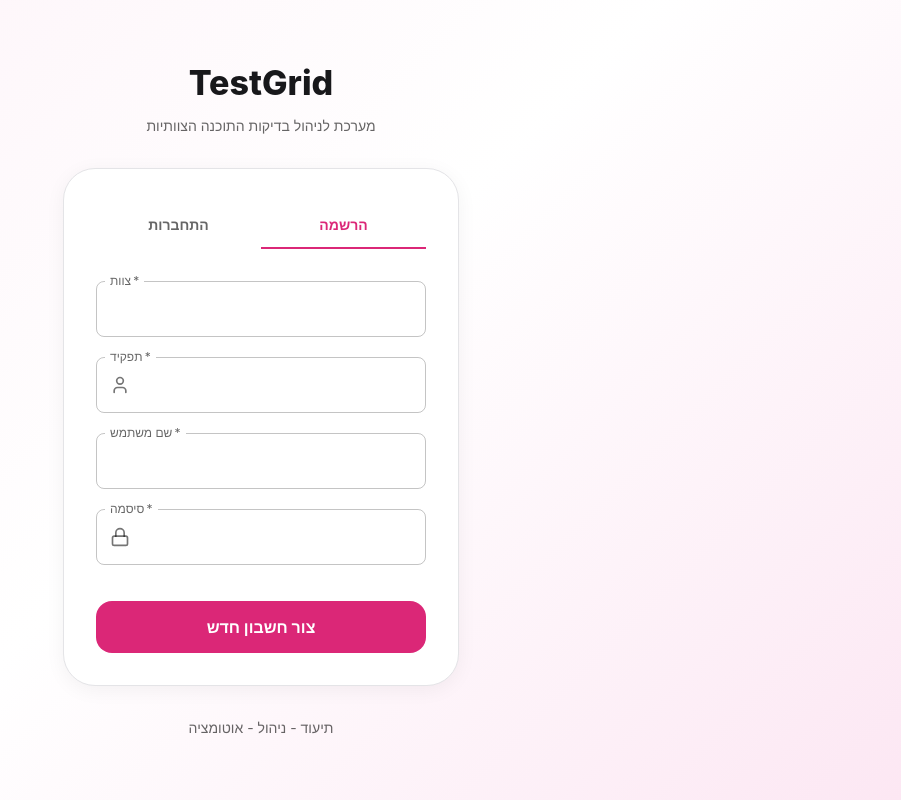
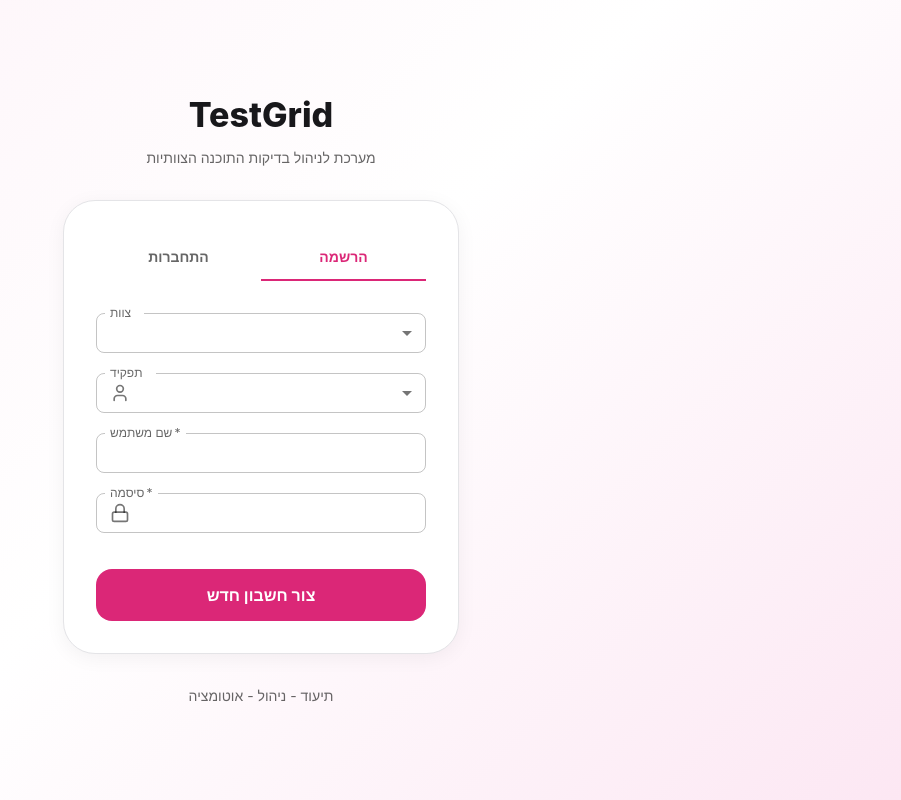
Before and after one commit to TamarGrossman12345/TestGrid-frontend, a React (Vite) app: page /login in a window 1280 px wide. Both pictures are taken after a click on the tab "הרשמה". Shown: the whole page, without its empty margins (379-1280 px from the left). Built offline with nearby package versions, Linux system fonts and the light colour scheme; no server answers; some icons are missing.

Commit message:
fixing the loginScreen component

```diff
--- a/src/pages/LoginScreen.tsx
+++ b/src/pages/LoginScreen.tsx
@@ -12,10 +12,15 @@ import {
   Link,
   InputAdornment,
   Container,
+  MenuItem,
+  Select,
+  OutlinedInput,
+  InputLabel,
+  FormControl,
 } from "@mui/material";
 import GroupsIcon from "@mui/icons-material/Groups";
 import DriveFileRenameOutlineIcon from "@mui/icons-material/DriveFileRenameOutline";
-import { LogIn, Mail, Lock, User } from "lucide-react";
+import { Lock, User } from "lucide-react";
 import { useNavigate } from "react-router-dom";
 import { useAuth } from "../context/AuthContext";
 import Logo from "../components/common/Logo";
@@ -33,8 +38,8 @@ export const LoginScreen = () => {
   const handleSubmit = async (e: React.FormEvent) => {
     e.preventDefault();
 
-    // כאן בעתיד תבוא הקריאה האמיתית ל-Backend (axios.post...)
-    // console.log("מנסה להתחבר עם:", { username, password });
+    // כאן  תבוא הקריאה האמיתית ל-Backend
+
   };
 
   return (
@@ -85,43 +90,71 @@ export const LoginScreen = () => {
 
           <form onSubmit={handleSubmit}>
             <Box sx={{ display: "flex", flexDirection: "column", gap: 2.5 }}>
+              {/* שדות שמופיעים רק בהרשמה */}
               {tabValue === 1 && (
                 <>
-                  <TextField
-                    fullWidth
+                  <FormControl fullWidth size="small">
+                    <InputLabel id="team-select-label">צוות</InputLabel>
+                    <Select
+                      labelId="team-select-label"
                       label="צוות"
                       value={teamName}
                       onChange={(e) => setTeamName(e.target.value)}
                       required
-                    InputProps={{
-                      startAdornment: (
+                      input={
+                        <OutlinedInput
+                          label="צוות"
+                          startAdornment={
                             <InputAdornment position="start">
                               <GroupsIcon sx={{ fontSize: 20 }} />
                             </InputAdornment>
-                      ),
-                    }}
+                          }
                         />
-                  <TextField
-                    fullWidth
+                      }
+                    >
+                      <MenuItem value="teamPrisma">פריזמה</MenuItem>
+                      <MenuItem value="teamNewSpace">ניו ספייס</MenuItem>
+                      <MenuItem value="teamNext">נקסט</MenuItem>
+                      <MenuItem value="teamNexsos">נקסוס</MenuItem>
+                      <MenuItem value="teamPlan">תכנון</MenuItem>
+                      <MenuItem value="teamPanorama">פנורמה</MenuItem>
+                      <MenuItem value="teamSDA">SDA</MenuItem>
+                    </Select>
+                  </FormControl>
+
+                  <FormControl fullWidth size="small">
+                    <InputLabel id="role-select-label">תפקיד</InputLabel>
+                    <Select
+                      labelId="role-select-label"
                       label="תפקיד"
                       value={teamRole}
                       onChange={(e) => setTeamRole(e.target.value)}
                       required
-                    InputProps={{
-                      startAdornment: (
+                      input={
+                        <OutlinedInput
+                          label="תפקיד"
+                          startAdornment={
                             <InputAdornment position="start">
                               <User size={20} />
                             </InputAdornment>
-                      ),
-                    }}
+                          }
                         />
+                      }
+                    >
+                      <MenuItem value="roleQA">בודק\ת תוכנה</MenuItem>
+                      <MenuItem value="roleDeveloper">מפתח\ת</MenuItem>
+                      <MenuItem value="roleTeamLeader">רשצ</MenuItem>
+                      <MenuItem value="roleHeadSection">רמד</MenuItem>
+                    </Select>
+                  </FormControl>
                 </>
               )}
 
+              {/* שדות שמופיעים תמיד (גם בהתחברות וגם בהרשמה) */}
               <TextField
                 fullWidth
+                size="small"
                 label="שם משתמש"
-                type="username"
                 value={username}
                 onChange={(e) => setUsername(e.target.value)}
                 required
@@ -136,6 +169,7 @@ export const LoginScreen = () => {
 
               <TextField
                 fullWidth
+                size="small"
                 label="סיסמה"
                 type="password"
                 value={password}
@@ -155,6 +189,7 @@ export const LoginScreen = () => {
                 variant="contained"
                 size="large"
                 fullWidth
+                onClick={() => navigate("/workspace")}
                 sx={{
                   mt: 2,
                   py: 1.5,
```
Lines whose indentation alone changed are shown as unchanged.
